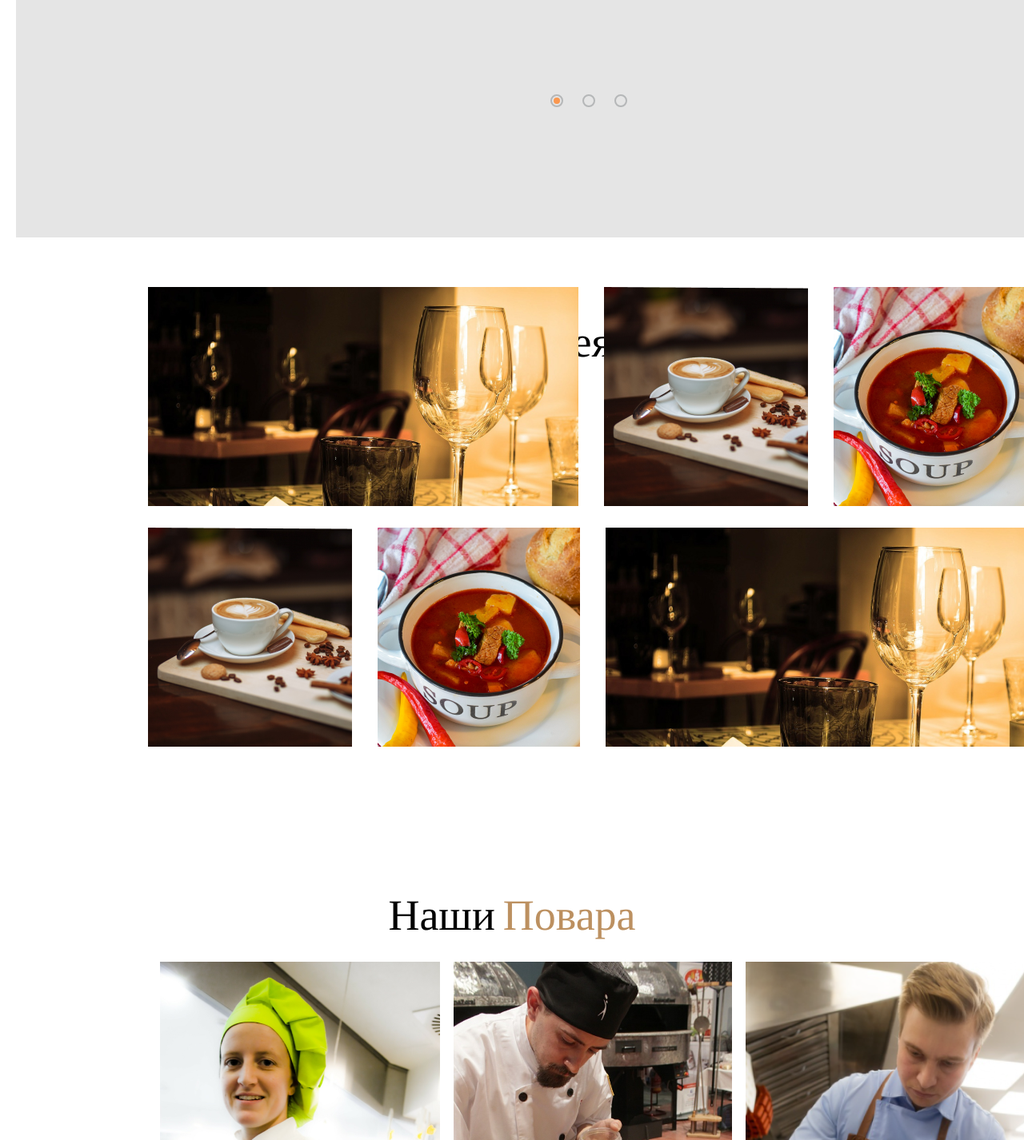
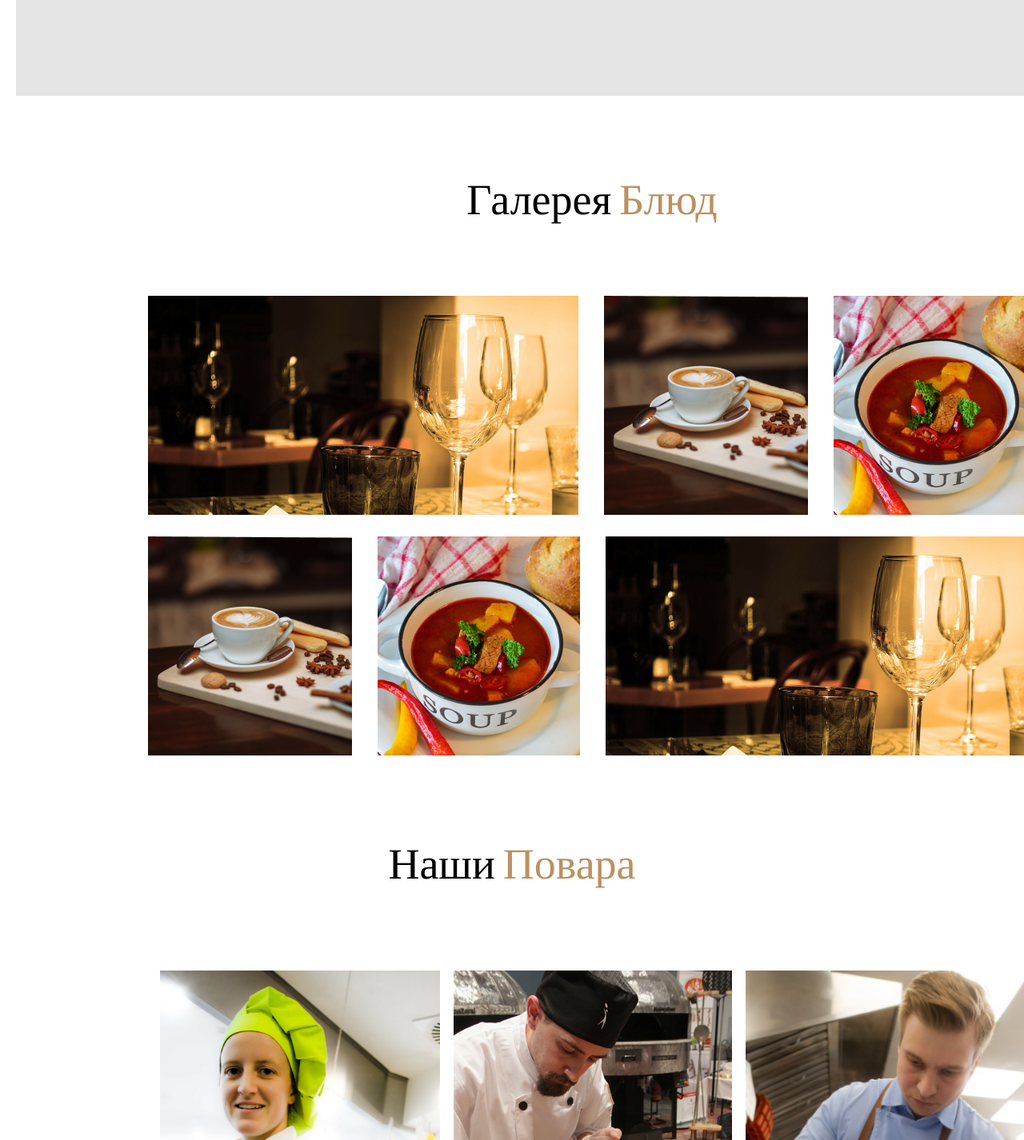
Before and after one commit to VitaliyKrymov/apr_2021_git, a plain HTML site: page HTMLhomework/restaurant/index.html in a window 1280 px wide. Shown: the part 4600-6026 px from the top of the page at 80% size. Drawn offline with Linux system fonts and the light colour scheme.

Commit message:
add modile version60%

```diff
--- a/HTMLhomework/restaurant/css/style.css
+++ b/HTMLhomework/restaurant/css/style.css
@@ -513,7 +513,7 @@ table {
 }
 
 .our_dishes_menu {
-    height: 337px;
+    height: 160px;
     width: 1440px;
     display: flex;
     justify-content: center;
@@ -847,9 +847,9 @@ table {
 }
 
 .wrap_galary_dishes {
-    margin-top: 150px;
-    height: 182px;
-    padding-top: 20px;
+    margin-top: 300px;
+    height: 220px;
+    padding-top: 40px;
     box-sizing: border-box;
     margin-bottom: 20px;
 }
--- a/HTMLhomework/restaurant/index.html
+++ b/HTMLhomework/restaurant/index.html
@@ -308,7 +308,7 @@
 
 
 <div class="wrap_galary_dishes wrapper">
-    <div class="our_dishes_menu wrap_galary_dishes">
+    <div class="our_dishes_menu ">
         <span class="p_black">Галерея</span> <span class="p_broun">Блюд</span>
     </div>
 </div>
@@ -327,7 +327,7 @@
 </div>
 
 <div class="wrap_our_cooks wrapper">
-    <div class="our_dishes_menu wrap_galary_dishes">
+    <div class="our_dishes_menu ">
         <span class="p_black">Наши</span> <span class="p_broun">Повара</span>
     </div>
 </div>
```
